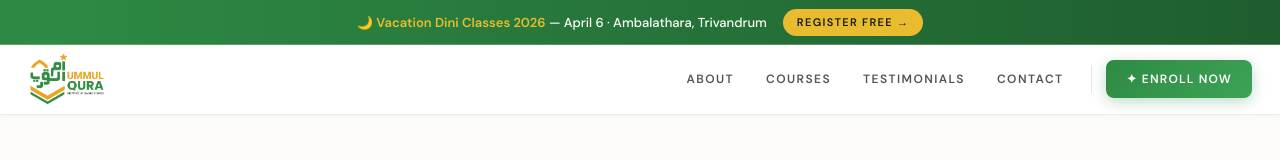
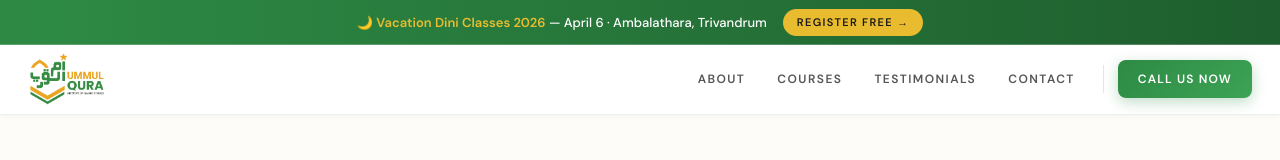
Before and after one commit to AbdulRahuman01/madrasa-ad, a Next.js app: page / in a window 1280 px wide. Shown: the top 160 px of the page. Built offline with nearby package versions, Linux system fonts and the light colour scheme.

Commit message:
cal us now included

```diff
--- a/app/page.tsx
+++ b/app/page.tsx
@@ -192,10 +192,10 @@ export default function Home() {
             >{l}</a>
           ))}
           <div style={{ width:1,height:28,background:'rgba(0,0,0,.1)',margin:'0 10px' }} />
-          <a href="https://docs.google.com/forms/d/..." className="dm" style={{ background:'linear-gradient(135deg,#2d8a44,#3da355)',color:'#fff',fontWeight:600,fontSize:12,letterSpacing:'.1em',textTransform:'uppercase',textDecoration:'none',padding:'10px 20px',borderRadius:8,boxShadow:'0 4px 14px rgba(45,138,68,.3)',transition:'all .25s',display:'flex',alignItems:'center',gap:6 }}
+          <a href="tel:+918590012229" className="dm" style={{ background:'linear-gradient(135deg,#2d8a44,#3da355)',color:'#fff',fontWeight:600,fontSize:12,letterSpacing:'.1em',textTransform:'uppercase',textDecoration:'none',padding:'10px 20px',borderRadius:8,boxShadow:'0 4px 14px rgba(45,138,68,.3)',transition:'all .25s',display:'flex',alignItems:'center',gap:6 }}
             onMouseEnter={e => { e.currentTarget.style.transform='translateY(-1px)'; }}
             onMouseLeave={e => { e.currentTarget.style.transform='translateY(0)'; }}
-          >✦ Enroll Now</a>
+          >Call Us Now</a>
         </div>
         <button className={`hbg${menuOpen?' open':''}`} onClick={e=>{e.stopPropagation();setMenuOpen(o=>!o);}} aria-label="Menu" style={{ display:'none' }}>
           <span/><span/><span/>
@@ -204,7 +204,7 @@ export default function Home() {
           {['About','Courses','Testimonials','Contact'].map(l=>(
             <a key={l} href={`#${l.toLowerCase()}`} onClick={()=>setMenuOpen(false)}>{l}</a>
           ))}
-          <a href="https://docs.google.com/forms/d/..." className="eb" onClick={()=>setMenuOpen(false)}>✦ Enroll Now</a>
+          <a href="tel:+918590012229" className="eb" onClick={()=>setMenuOpen(false)}>Call Us Now</a>
         </div>
       </nav>
 
```
